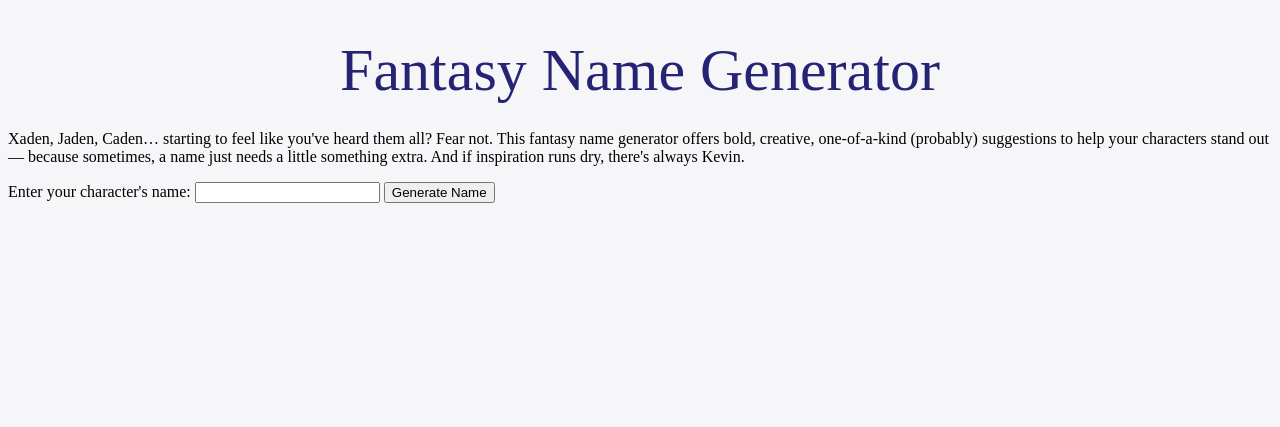
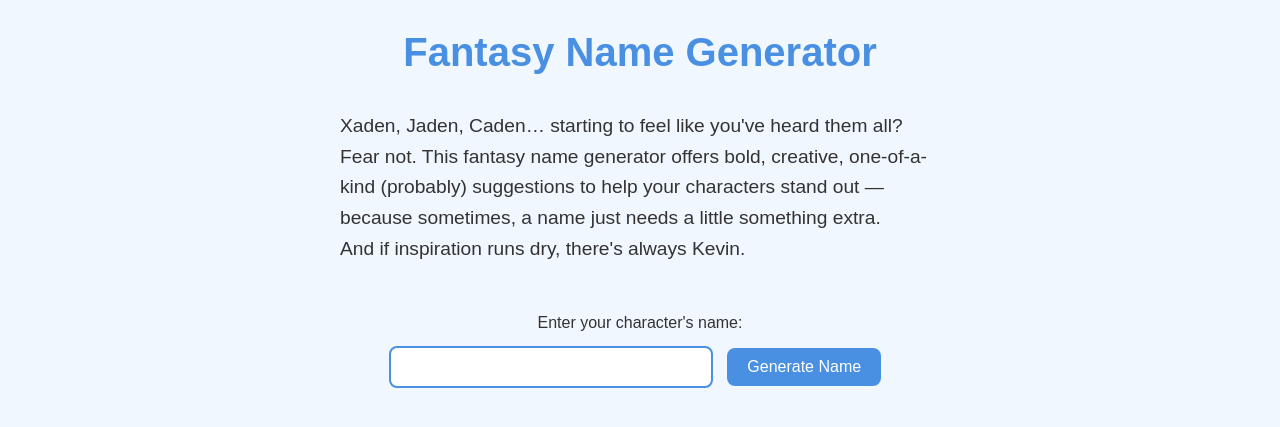
Before and after one commit to clgonzalez93/fantasy_name_generator, a Django app: template myapp/templates/index.html in a window 1280 px wide. Shown: the top 427 px of the page. Run offline with Django 3.2, Linux system fonts and the light colour scheme; the template is opened without the code that fills it, so the values that code supplies are empty.

Commit message:
basic CSS style added

```diff
--- a/myapp/static/myapp/styles.css
+++ b/myapp/static/myapp/styles.css
@@ -1,13 +1,70 @@
+
 body {
-            background-color: #f6f5f8;
-        }
+    font-family: 'Poppins', Arial, sans-serif;
+    margin: 0;
+    padding: 0;
+    background-color: #f0f7ff; /* Soft pastel blue */
+    color: #333;
+    line-height: 1.6;
+    text-align: center;
+}
 
-        h1 {
-            color: #252474;
-            font-size: 60px;
-            font-weight: lighter;
-            line-height: 1;
-            margin: 40px 0px 30px 0px;
-            text-align: center;
-            text-decoration: none;
-        }
+
+h1 {
+    color: #4a90e2;
+    font-size: 2.5rem;
+    margin-top: 20px;
+}
+
+
+button {
+    background: #4a90e2;
+    border: none;
+    padding: 10px 20px;
+    color: white;
+    font-size: 1rem;
+    border-radius: 8px;
+    cursor: pointer;
+    margin: 10px;
+    transition: background 0.3s ease-in-out;
+}
+
+button:hover {
+    background: #357ABD;
+}
+
+
+input[type="text"] {
+    padding: 10px;
+    border: 2px solid #4a90e2;
+    border-radius: 8px;
+    font-size: 1rem;
+    width: 80%;
+    max-width: 300px;
+    margin: 10px 0;
+}
+
+
+p {
+    font-size: 1.2rem;
+    margin: 20px auto;
+    text-align: left;
+    max-width: 600px;
+}
+
+
+.container {
+    max-width: 600px;
+    margin: 50px auto;
+    padding: 20px;
+    background: white;
+    border-radius: 12px;
+    box-shadow: 0 0 20px rgba(0,0,0,0.1);
+}
+
+
+footer {
+    margin-top: 50px;
+    font-size: 0.9rem;
+    color: #666;
+}
--- a/myapp/templates/index.html
+++ b/myapp/templates/index.html
@@ -11,15 +11,16 @@
     <p>Xaden, Jaden, Caden… starting to feel like you've heard them all? Fear not.
         This fantasy name generator offers bold, creative, one-of-a-kind (probably)
         suggestions to help your characters stand out — because sometimes,
-        a name just needs a little something extra.
-        And if inspiration runs dry, there's always Kevin.</p>
+        a name just needs a little something extra.<br>
+        And if inspiration runs dry, there's always Kevin.</p><br>
 
     <form method="POST">
         {% csrf_token %}
 
         <!-- Input for entering the original name -->
-        <label for="original_name">Enter your character's name:</label>
+        <label for="original_name">Enter your character's name:</label><br>
         <input type="text" name="original_name" id="original_name" value="{{ original_name|default:'' }}" required>
+
 
         <!-- Hidden field to keep track of suggestion count -->
         <input type="hidden" name="suggestion_count" value="{{ suggestion_count|default:0 }}">
```
